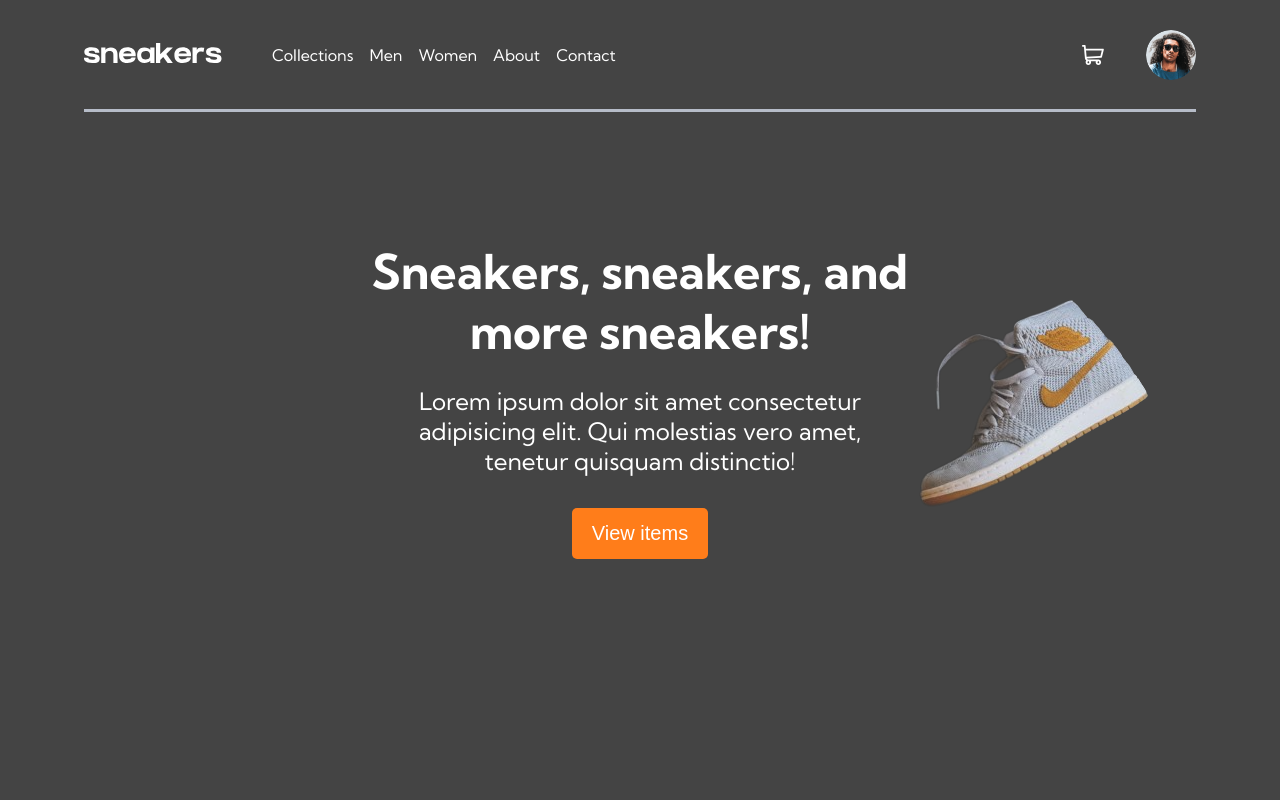
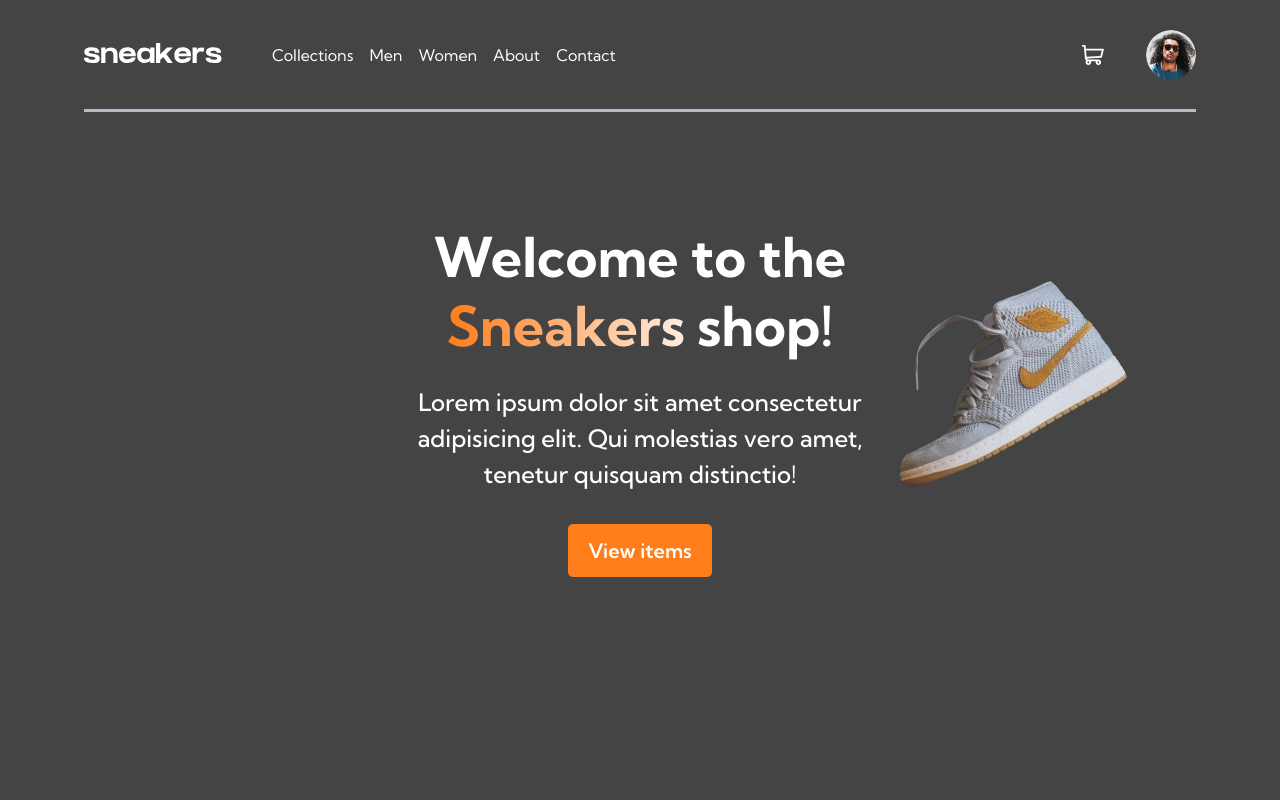
Before and after one commit to danielbrah/e-commerce, a Vue app: page / in a window 1280 px wide. Shown: the top 800 px of the page. Built offline with nearby package versions, Linux system fonts and the light colour scheme.

Commit message:
Changing styles for hero section text.

```diff
--- a/src/assets/sass/base/typography.scss
+++ b/src/assets/sass/base/typography.scss
@@ -1,4 +1,5 @@
-@import url('https://fonts.googleapis.com/css2?family=Kumbh+Sans:wght@400;700&display=swap');
+@import url('https://fonts.googleapis.com/css2?family=Kumbh+Sans:wght@400;500;700&display=swap');
+@import '../abstract/colors.scss';
 $kumbh: 'Kumbh Sans', sans-serif;
 
 #nav{
@@ -18,13 +19,23 @@ $kumbh: 'Kumbh Sans', sans-serif;
     }
 
     h1{
-        font-size: 48px;
+        font-size: 55px;
         line-height: 125%;
+        span{
+            background-image: linear-gradient(to right, map-get($orange, 'normal') 1%, map-get($orange, 'pale'));
+            color: transparent;
+            -ms-background-clip: text;
+            -moz-background-clip: text;
+            -o-background-clip: text;
+            -webkit-background-clip: text;
+        }
     }
 
     p{
         font-size: 24px;
         max-width: 35ch;
+        font-weight: 500;
+        line-height: 150%;
     }
 }
 
--- a/src/assets/sass/component/button.scss
+++ b/src/assets/sass/component/button.scss
@@ -1,12 +1,17 @@
 @import '../abstract/mixins.scss';
 @import '../abstract/colors.scss';
+@import '../base/typography.scss';
+@import url('https://fonts.googleapis.com/css2?family=Kumbh+Sans:wght@400;500;600;700&display=swap');
 
 #hero__text
 {
     &--buttons
     {
         button{
+            font-family: $kumbh;
             margin-top: 8px;
+            font-weight: 600;
+
             @include button(map-get($orange, 'normal'), white);
         }
     }
--- a/src/components/Hero.vue
+++ b/src/components/Hero.vue
@@ -30,7 +30,7 @@ onMounted(() => {
 <template>
     <div ref="hero1" id="hero">
         <div id="hero__text">
-            <h1>Sneakers, sneakers, and <br>more sneakers!</h1>
+            <h1>Welcome to the <br><span>Sneakers</span> shop!</h1>
             <p>Lorem ipsum dolor sit amet consectetur adipisicing elit. Qui molestias vero amet, tenetur quisquam distinctio!</p>
 
             <div id="hero__text--buttons">
--- a/vite.config.js
+++ b/vite.config.js
@@ -8,6 +8,10 @@ export default defineConfig({
   plugins: [
     vue(),
   ],
+  server: {
+    port: 5173,
+    open: true
+  },
   resolve: {
     alias: {
       '@': fileURLToPath(new URL('./src', import.meta.url))
```
